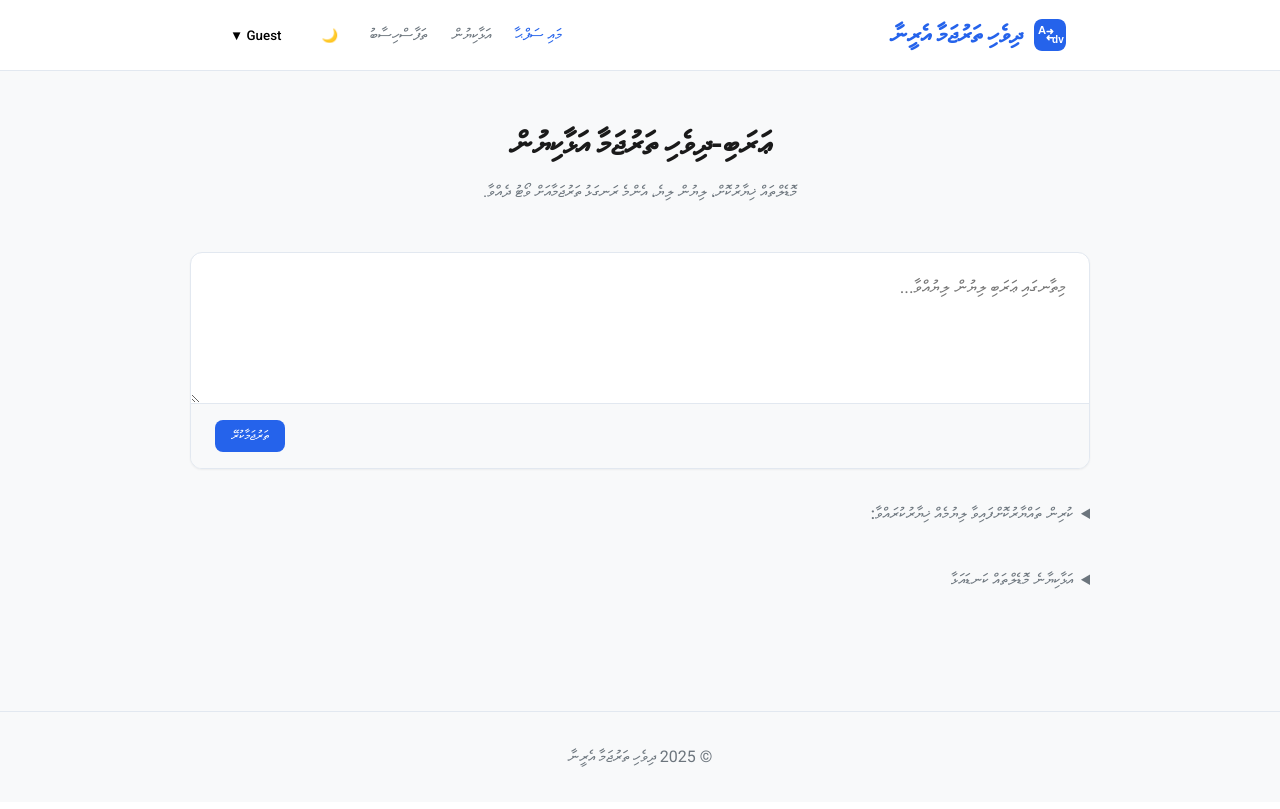
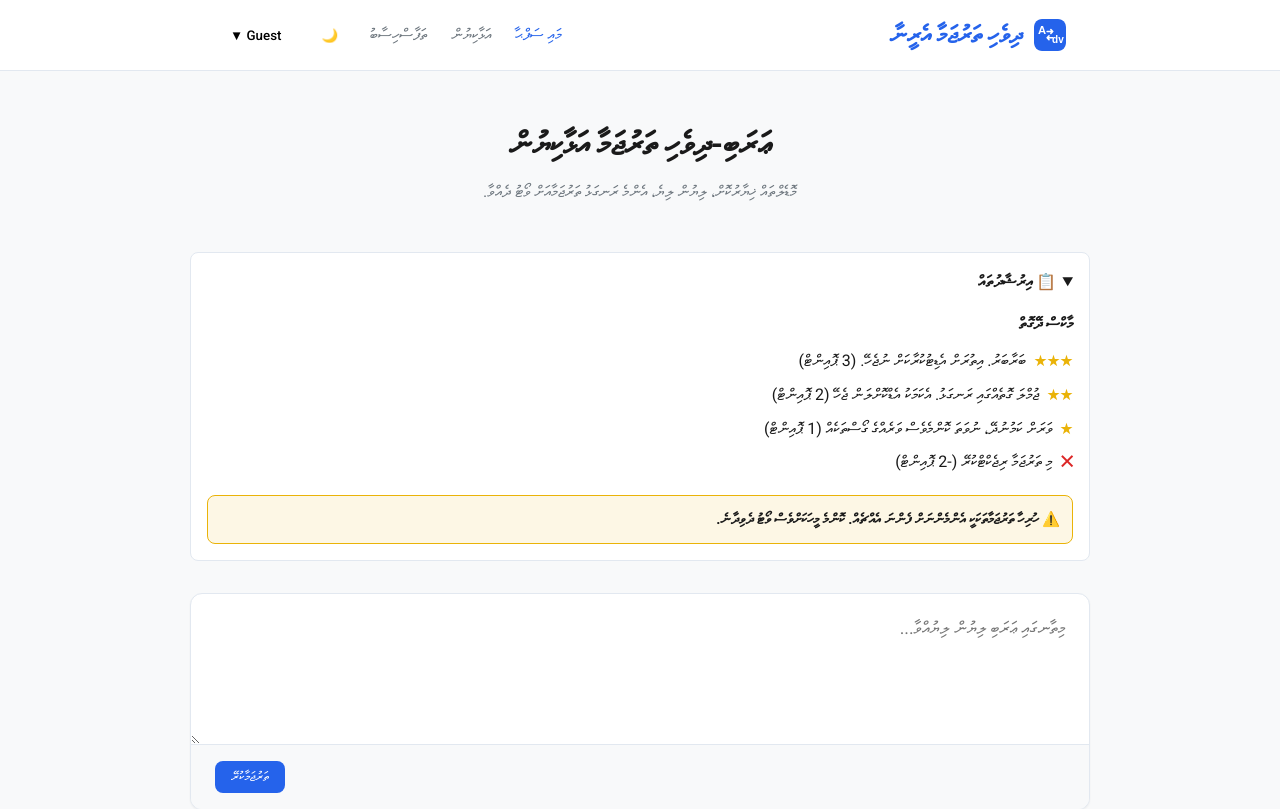
Before and after one commit to maaldheefee/dhivehi-translation-arena, a Flask app: page / in a window 1280 px wide. Shown: the top 809 px of the page. Before the commit the page ends 767 px from the top, so only its background shows below. Run offline with Flask 3, Linux system fonts and the light colour scheme; data that the repository does not hold is empty; some libraries are stand-ins or nearby versions; some web fonts are replaced.

Commit message:
feat: Implement user budget and cost tracking for translations with a new service, database field, and UI elements.

```diff
--- a/app/blueprints/main.py
+++ b/app/blueprints/main.py
@@ -22,6 +22,7 @@ from app.database import db_session
 from app.llm_clients import get_available_models
 from app.models import PairwiseComparison, Query, Translation, User
 from app.predefined_queries import PREDEFINED_QUERIES
+from app.services.cost_service import check_user_budget
 from app.services.elo_service import get_elo_service
 from app.services.stats_service import get_model_usage_stats
 from app.services.translation_service import get_translation_for_model
@@ -41,6 +42,8 @@ def index():
     available_models = get_available_models()
     usage_stats = get_model_usage_stats()
 
+    # Get user budget info
+    is_allowed, user_monthly_cost = check_user_budget(username)
 
     # Sort models by usage count (ascending) to prefer those with fewer data points
     # If a model is not in usage_stats, count is 0
@@ -59,6 +62,8 @@ def index():
         predefined_queries=shuffled_queries,
         username=username,
         available_models=final_models_shuffled,
+        user_monthly_cost=user_monthly_cost,
+        budget_allowed=is_allowed,
     )
 
 
@@ -76,7 +81,7 @@ def available_models():
     return jsonify({"models": sorted_models_dict})
 
 
-def stream_translation_generator(query_text, selected_models):
+def stream_translation_generator(query_text, selected_models, user_id=None):
     """
     A generator function that yields translation results as they are completed.
     This function will be used with stream_with_context.
@@ -87,7 +92,7 @@ def stream_translation_generator(query_text, selected_models):
     with ThreadPoolExecutor(max_workers=len(shuffled_models)) as executor:
         for i, model_key in enumerate(shuffled_models):
             future = executor.submit(
-                get_translation_for_model, query_text, model_key, i + 1
+                get_translation_for_model, query_text, model_key, i + 1, user_id
             )
             futures[future] = model_key
 
@@ -135,8 +140,22 @@ def stream_translate():
         error_event = f"event: error\ndata: {json.dumps(error_data)}\n\n"
         return Response(error_event, mimetype="text/event-stream")
 
+    # Check budget
+    is_allowed, current_spend = check_user_budget(username)
+    if not is_allowed:
+        error_data = {
+            "message": f"Monthly budget exceeded (${current_spend:.2f}/$1.00). Please wait until next month.",
+            "type": "budget_error"
+        }
+        error_event = f"event: error\ndata: {json.dumps(error_data)}\n\n"
+        return Response(error_event, mimetype="text/event-stream")
+
+    # Get user ID for cost tracking
+    user = db_session.query(User).filter(User.username == username).first()
+    user_id = user.id if user else None
+
     return Response(
-        stream_with_context(stream_translation_generator(query_text, selected_models)),
+        stream_with_context(stream_translation_generator(query_text, selected_models, user_id)),
         mimetype="text/event-stream",
         headers={
             "Cache-Control": "no-cache",
@@ -177,6 +196,11 @@ def retry_single():
     if username == "Guest":
         return jsonify({"error": "Authentication required"}), 401
 
+    # Check budget
+    is_allowed, current_spend = check_user_budget(username)
+    if not is_allowed:
+        return jsonify({"error": f"Monthly budget exceeded (${current_spend:.2f}/$1.00)"}), 403
+
     data = request.json
     if data is None:
         return jsonify({"error": "Invalid JSON data"}), 400
@@ -187,8 +211,12 @@ def retry_single():
     if not query_text or not model_key:
         return jsonify({"error": "Query and model are required"}), 400
 
+    # Get user ID for cost tracking
+    user = db_session.query(User).filter(User.username == username).first()
+    user_id = user.id if user else None
+
     try:
-        result = get_translation_for_model(query_text, model_key, position=0)
+        result = get_translation_for_model(query_text, model_key, position=0, user_id=user_id)
         if result:
             return jsonify(result)
         return jsonify({"error": "No result returned"}), 500
--- a/app/i18n.py
+++ b/app/i18n.py
@@ -79,6 +79,12 @@ TRANSLATIONS = {
         "elo_rating": "ELO Rating",
         "total_translations": "Total Translations",
         "combined_score": "Combined Score",
+        # Instructions & Budget
+        "instructions_header": "Instructions",
+        "scoring_rubric_header": "Scoring Rubric",
+        "public_warning": "All translations are public and can be voted on by anyone.",
+        "monthly_cost_label": "Monthly Translation Cost",
+        "budget_exceeded": "Budget Exceeded",
     },
     "dv": {
         "title": "ދިވެހި ތަރުޖަމާ އެރީނާ",
@@ -160,5 +166,11 @@ TRANSLATIONS = {
         "elo_rating": "އީލޯ ރޭޓިންގް",
         "total_translations": "ޖުމްލަ ތަރުޖަމާ",
         "combined_score": "ކޮމްބައިންޑް ސްކޯ",
+        # Instructions & Budget
+        "instructions_header": "އިރުޝާދުތައް",
+        "scoring_rubric_header": "މާކްސް ދޭގޮތް",
+        "public_warning": "ހުރިހާ ތަރުޖަމާތަކަކީ އެންމެންނަށް ފެންނަ އެއްޗެއް. ކޮންމެ މީހަކަށްވެސް ވޯޓު ދެވިދާނެ.",
+        "monthly_cost_label": "މަހުގެ ތަރުޖަމާ ޚަރަދު",
+        "budget_exceeded": "ބަޖެޓް ހުސްވެއްޖެ",
     },
 }
--- a/app/models.py
+++ b/app/models.py
@@ -50,6 +50,7 @@ class Translation(Base):
 
     id = Column(Integer, primary_key=True)
     query_id = Column(Integer, ForeignKey("queries.id"), nullable=False)
+    user_id = Column(Integer, ForeignKey("users.id"), nullable=True)  # Who generated this
     model = Column(String(50), nullable=False)
     translation = Column(Text, nullable=False)
     system_prompt = Column(Text, nullable=False)
@@ -61,6 +62,7 @@ class Translation(Base):
     created_at = Column(DateTime, default=func.now())
 
     query = relationship("Query", back_populates="translations")
+    user = relationship("User")
     votes = relationship(
         "Vote", back_populates="translation", cascade="all, delete-orphan"
     )
--- /dev/null
+++ b/app/services/cost_service.py
@@ -0,0 +1,62 @@
+"""Service for tracking per-user translation costs."""
+
+import datetime
+from typing import cast
+
+from sqlalchemy import func
+from sqlalchemy.orm import Session
+
+from app.database import db_session
+from app.models import Translation, User
+
+# Monthly limit in dollars
+MONTHLY_LIMIT_USD = 1.00
+UNLIMITED_USERS = {"hassaan"}
+
+
+def get_user_monthly_cost(user_id: int) -> float:
+    """
+    Calculate the total cost of translations generated by a user in the current month.
+    """
+    session = cast(Session, db_session)
+
+    # Get start of current month
+    now = datetime.datetime.now()
+    month_start = datetime.datetime(now.year, now.month, 1)
+
+    total_cost = (
+        session.query(func.sum(Translation.cost))
+        .filter(
+            Translation.user_id == user_id,
+            Translation.created_at >= month_start,
+        )
+        .scalar()
+        or 0.0
+    )
+
+    return float(total_cost)
+
+
+def check_user_budget(username: str) -> tuple[bool, float]:
+    """
+    Check if a user is within their monthly budget.
+
+    Returns:
+        tuple[bool, float]: (is_allowed, current_spend)
+        - is_allowed: True if user can make more translations
+        - current_spend: Current month's spending in USD
+    """
+    # Unlimited users bypass the check
+    if username in UNLIMITED_USERS:
+        return (True, 0.0)
+
+    session = cast(Session, db_session)
+    user = session.query(User).filter(User.username == username).first()
+
+    if not user:
+        return (False, 0.0)
+
+    current_spend = get_user_monthly_cost(user.id)
+    is_allowed = current_spend < MONTHLY_LIMIT_USD
+
+    return (is_allowed, current_spend)
--- a/app/services/translation_service.py
+++ b/app/services/translation_service.py
@@ -9,7 +9,9 @@ from app.repositories.query_repository import QueryRepository
 from app.repositories.translation_repository import TranslationRepository
 
 
-def get_translation_for_model(source_text: str, model: str, position: int) -> dict:
+def get_translation_for_model(
+    source_text: str, model: str, position: int, user_id: int | None = None
+) -> dict:
     """
     Retrieves or creates a translation for a given source text and model.
 
@@ -25,6 +27,7 @@ def get_translation_for_model(source_text: str, model: str, position: int) -> di
         source_text: The text to be translated.
         model: The identifier for the translation model to use.
         position: The display order for the translation in the UI.
+        user_id: The ID of the user requesting the translation (for cost tracking).
 
     Returns:
         A dictionary containing the translation details.
@@ -68,6 +71,7 @@ def get_translation_for_model(source_text: str, model: str, position: int) -> di
 
         translation = Translation(
             query_id=query.id,
+            user_id=user_id,
             model=model,
             translation=result_text,
             system_prompt=client.SYSTEM_PROMPT,
--- a/static/css/styles.css
+++ b/static/css/styles.css
@@ -626,3 +626,81 @@ button {
     text-align: center;
 }
 .lg-btn { padding: 0.75rem 2rem; font-size: 1.1rem; }
+
+/* Info Section / Instructions */
+.info-section {
+    margin-bottom: 2rem;
+    display: flex;
+    flex-wrap: wrap;
+    gap: 1rem;
+    align-items: flex-start;
+}
+
+.info-details {
+    flex: 1;
+    min-width: 300px;
+    background-color: var(--bg-card);
+    border: 1px solid var(--border-color);
+    border-radius: var(--radius-md);
+    padding: 1rem;
+}
+
+.info-summary {
+    cursor: pointer;
+    font-weight: 600;
+    color: var(--text-primary);
+    margin-bottom: 0.5rem;
+}
+
+.info-content {
+    padding-top: 0.5rem;
+}
+
+.scoring-rubric ul {
+    list-style: none;
+    padding: 0;
+    margin: 0.5rem 0;
+}
+
+.scoring-rubric li {
+    padding: 0.25rem 0;
+    display: flex;
+    align-items: center;
+    gap: 0.5rem;
+}
+
+.scoring-rubric .star-icon {
+    color: #eab308;
+}
+
+.scoring-rubric .reject-icon {
+    color: var(--danger-color);
+    font-weight: bold;
+}
+
+.public-warning {
+    margin-top: 1rem;
+    padding: 0.75rem;
+    background-color: rgba(234, 179, 8, 0.1);
+    border: 1px solid #eab308;
+    border-radius: var(--radius-md);
+    color: var(--text-primary);
+    font-size: 0.9rem;
+}
+
+.user-budget-badge {
+    background-color: var(--bg-card);
+    border: 1px solid var(--border-color);
+    border-radius: var(--radius-md);
+    padding: 0.75rem 1rem;
+    font-weight: 500;
+    display: flex;
+    align-items: center;
+    gap: 0.5rem;
+}
+
+.budget-exceeded {
+    color: var(--danger-color);
+    font-weight: bold;
+    margin-left: 0.5rem;
+}
--- a/templates/index.html
+++ b/templates/index.html
@@ -7,6 +7,34 @@
     <div class="hero-text">
         <h2>{{ _('main_header') }}</h2>
         <p>{{ _('main_subheader') }}</p>
+    </div>
+
+    <div class="info-section">
+        <details class="info-details" open>
+            <summary class="info-summary">📋 {{ _('instructions_header') }}</summary>
+            <div class="info-content">
+                <div class="scoring-rubric">
+                    <h4>{{ _('scoring_rubric_header') }}</h4>
+                    <ul>
+                        <li><span class="star-icon">★★★</span> {{ _('rating_excellent_title') }}</li>
+                        <li><span class="star-icon">★★</span> {{ _('rating_good_title') }}</li>
+                        <li><span class="star-icon">★</span> {{ _('rating_okay_title') }}</li>
+                        <li><span class="reject-icon">✕</span> {{ _('reject_translation_title') }}</li>
+                    </ul>
+                </div>
+                <div class="public-warning">
+                    <strong>⚠️ {{ _('public_warning') }}</strong>
+                </div>
+            </div>
+        </details>
+        {% if username != 'Guest' %}
+        <div class="user-budget-badge" title="{{ _('monthly_cost_label') }}">
+            💰 ${{ "%.2f"|format(user_monthly_cost) }} / $1.00
+            {% if not budget_allowed %}
+            <span class="budget-exceeded">{{ _('budget_exceeded') }}</span>
+            {% endif %}
+        </div>
+        {% endif %}
     </div>
 
     <div class="input-area card">
```
Also changed, not shown: .agent/rules/dev-scripts.md.
